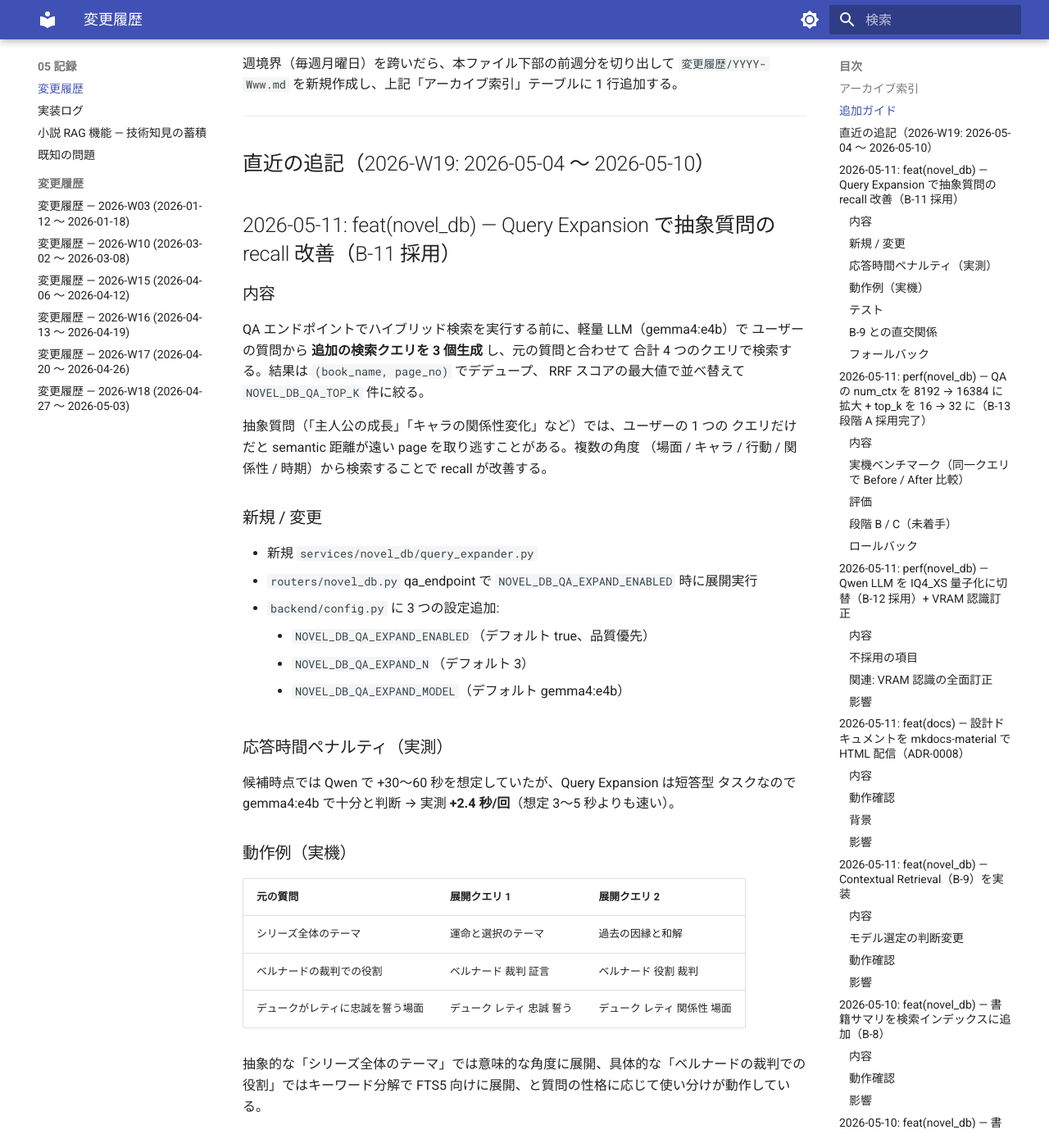
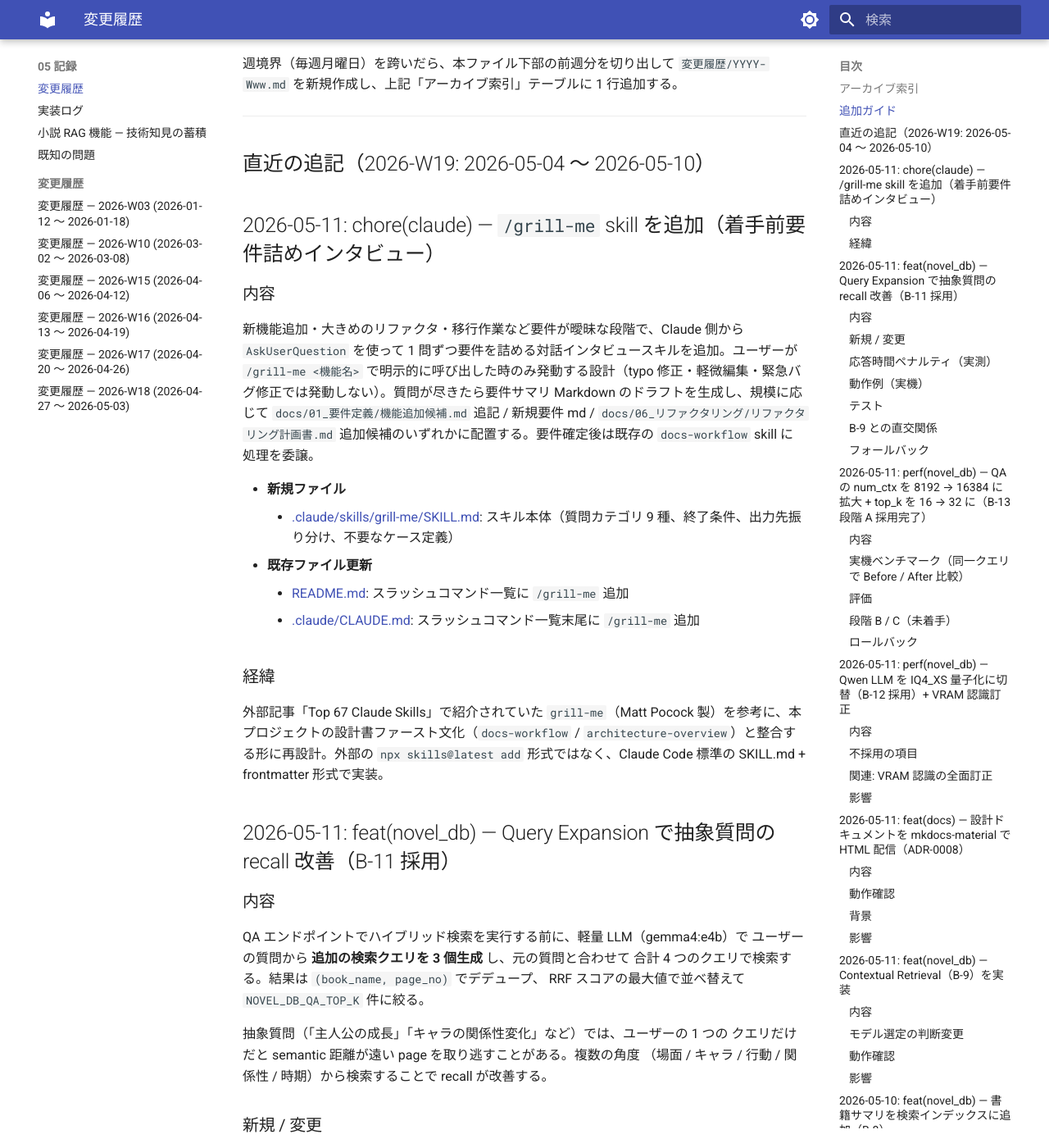
Before and after one commit to kkmmyr/Pic2PDF_Viewer, an MkDocs documentation site: the page built from docs/05_記録/変更履歴.md, in a window 1280 px wide and 1400 px high, scrolled down 1090 px. Shown: the whole window at 82% size. Built offline with MkDocs 1.6.1 and Material for MkDocs 9.7.7, drawn with Linux system fonts in a browser that asks for light colours.

Commit message:
chore(claude): /grill-me skill を追加（着手前の要件詰めインタビュー）
新機能・リファクタ・移行など要件が曖昧な段階で AskUserQuestion を使い
1 問ずつ要件を詰める対話スキル。ユーザーが /grill-me <機能名> で明示
呼び出しした時のみ発動する設計（typo / 軽微編集 / 緊急バグ修正では
発動しない）。質問が尽きたら要件サマリ Markdown のドラフトを生成し、
規模に応じて docs/01_要件定義/ や docs/06_リファクタリング/ に振り
分ける。要件確定後は既存の docs-workflow skill に処理を委譲する。

外部記事「Top 67 Claude Skills」で紹介されていた Matt Pocock 製
grill-me を参考に、本プロジェクトの設計書ファースト文化と整合する形
で再設計（npx skills ではなく標準の SKILL.md + frontmatter 形式）。

Co-Authored-By: Claude Opus 4.7 <noreply@anthropic.com>

```diff
--- a/docs/05_記録/変更履歴.md
+++ b/docs/05_記録/変更履歴.md
@@ -27,6 +27,22 @@
 ---
 
 ## 直近の追記（2026-W19: 2026-05-04 〜 2026-05-10）
+
+## 2026-05-11: chore(claude) — `/grill-me` skill を追加（着手前要件詰めインタビュー）
+
+### 内容
+
+新機能追加・大きめのリファクタ・移行作業など要件が曖昧な段階で、Claude 側から `AskUserQuestion` を使って 1 問ずつ要件を詰める対話インタビュースキルを追加。ユーザーが `/grill-me <機能名>` で明示的に呼び出した時のみ発動する設計（typo 修正・軽微編集・緊急バグ修正では発動しない）。質問が尽きたら要件サマリ Markdown のドラフトを生成し、規模に応じて `docs/01_要件定義/機能追加候補.md` 追記 / 新規要件 md / `docs/06_リファクタリング/リファクタリング計画書.md` 追加候補のいずれかに配置する。要件確定後は既存の `docs-workflow` skill に処理を委譲。
+
+- **新規ファイル**
+    - [.claude/skills/grill-me/SKILL.md](../../.claude/skills/grill-me/SKILL.md): スキル本体（質問カテゴリ 9 種、終了条件、出力先振り分け、不要なケース定義）
+- **既存ファイル更新**
+    - [README.md](../../README.md): スラッシュコマンド一覧に `/grill-me` 追加
+    - [.claude/CLAUDE.md](../../.claude/CLAUDE.md): スラッシュコマンド一覧末尾に `/grill-me` 追加
+
+### 経緯
+
+外部記事「Top 67 Claude Skills」で紹介されていた `grill-me`（Matt Pocock 製）を参考に、本プロジェクトの設計書ファースト文化（`docs-workflow` / `architecture-overview`）と整合する形に再設計。外部の `npx skills@latest add` 形式ではなく、Claude Code 標準の SKILL.md + frontmatter 形式で実装。
 
 ## 2026-05-11: feat(novel_db) — Query Expansion で抽象質問の recall 改善（B-11 採用）
 
```
Also changed, not shown: .claude/CLAUDE.md (+1 -1 lines), .claude/skills/grill-me/SKILL.md (added, +61 -0 lines), README.md (+1 -0 lines).
